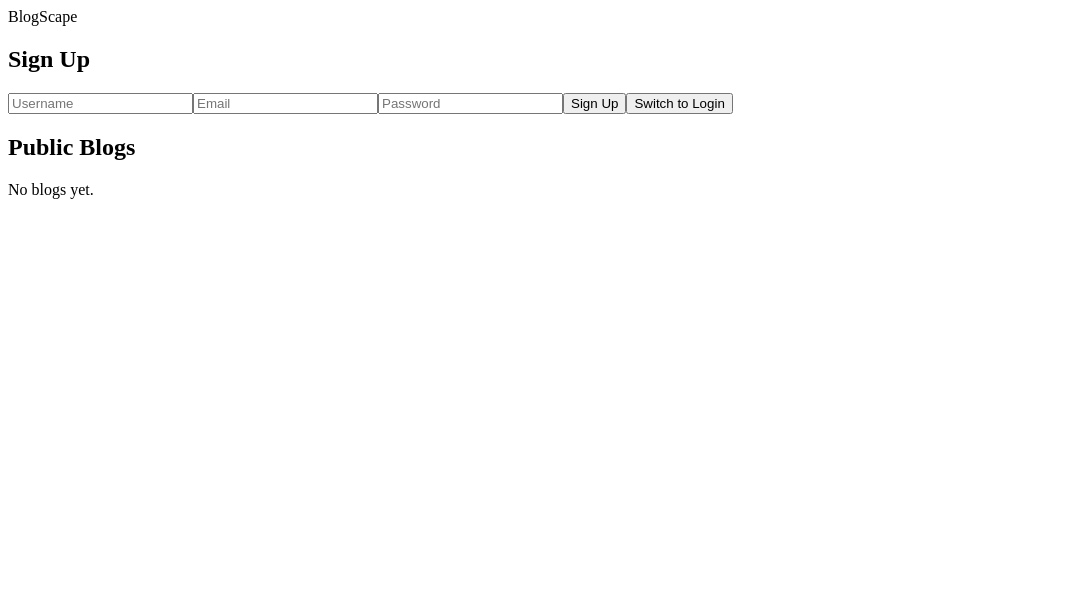
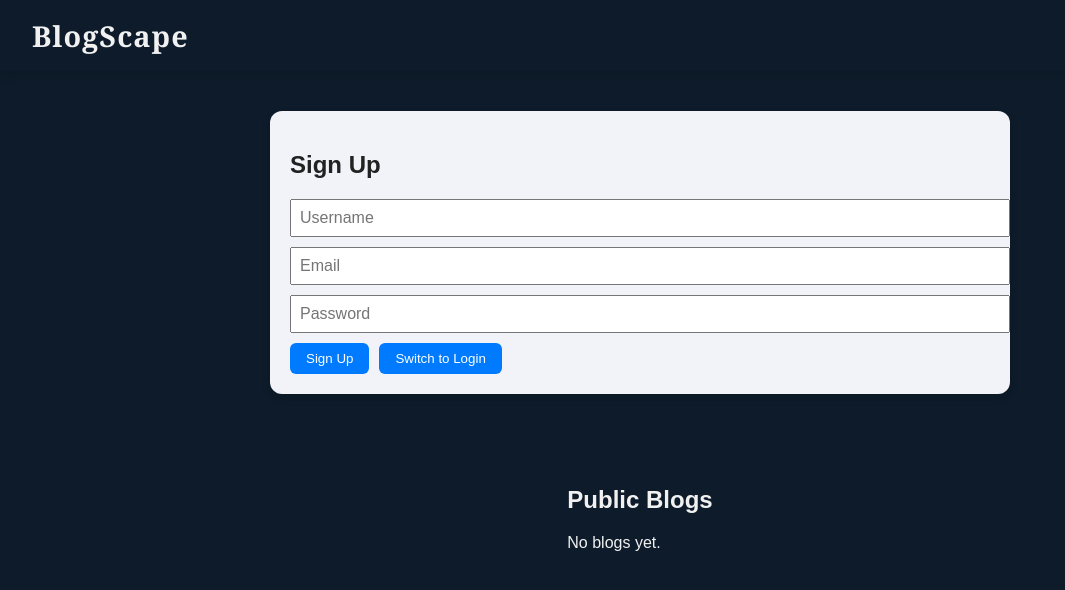
Before and after one commit to blackjackpiper/BlogScape, a React (Vite) app in the folder frontend/: page / in a window 1280 px wide. Shown: the top 590 px of the page, without its empty margins (0-1065 px from the left). Built offline with nearby package versions, Linux system fonts and the light colour scheme.

Commit message:
Update styles.css

```diff
--- a/frontend/src/styles.css
+++ b/frontend/src/styles.css
@@ -1,17 +1,20 @@
 
-/*body {
+body {
   font-family: Arial, sans-serif;
   margin: 0;
-  background-color: #f6f8fa;
+  background-color: #0d1b2a; /* Dark navy */
+  color: #f1f1f1; /* Light text for contrast */
 }
 
+/* Reusable Container */
 .container {
   max-width: 700px;
   margin: 40px auto;
   padding: 20px;
-  background-color: white;
+  background-color: #f1f3f8; /* Soft light background */
   border-radius: 12px;
   box-shadow: 0 4px 10px rgba(0, 0, 0, 0.1);
+  color: #222; /* Darker text for readability */
 }
 
 input, textarea {
@@ -36,6 +39,7 @@ button:hover {
   background-color: #0056b3;
 }
 
+/* Blog Items */
 .blog-item {
   border: 1px solid #ddd;
   padding: 1rem;
@@ -44,12 +48,13 @@ button:hover {
 }
 
 .private-blog {
-  background-color: #e8f5e9;
+  background-color: #e0f2f1; /* Softer greenish tone */
   border-left: 5px solid #2e7d32;
 }
 
+/* ✅ Modern Public Blog Card Style */
 .public-blog {
-  background-color: #f6f0fa;
+  background-color: #ede7f6; /* Soft purple tone */
   border-left: 4px solid #7b1fa2;
   padding: 1.2rem;
   margin: 1rem 0;
@@ -59,24 +64,21 @@ button:hover {
   max-width: 100%;
   word-wrap: break-word;
   overflow-wrap: break-word;
+  color: #222;
 }
-
-
-
 
 .public-blog h3 {
   margin: 0 0 0.5rem;
   font-size: 1.3rem;
   font-weight: bold;
   color: #333;
+}
 
-}
 .public-blog-grid {
   column-count: 2;
   column-gap: 2rem;
   padding: 1rem 2rem;
 }
-
 
 .public-blog-grid .blog-item {
   display: inline-block;
@@ -91,7 +93,6 @@ button:hover {
   }
 }
 
-
 .author {
   font-style: italic;
   color: #555;
@@ -105,6 +106,7 @@ button:hover {
   font-size: 0.9rem;
 }
 
+/* Like Button */
 .like-button {
   background: none;
   border: none;
@@ -115,6 +117,7 @@ button:hover {
   align-items: center;
 }
 
+/* Centered Public Blog Layout */
 .centered-container {
   max-width: 1200px;
   margin: 0 auto;
@@ -124,13 +127,13 @@ button:hover {
   align-items: center;
 }
 
+/* ✅ NAVBAR */
 .navbar {
   display: flex;
   justify-content: space-between;
   align-items: center;
   background-color: #0d1b2a;
   padding: 1rem 2rem;
-
   margin-bottom: 1.5rem;
   box-shadow: 0 4px 10px rgba(0, 0, 0, 0.1);
 }
@@ -159,6 +162,7 @@ button:hover {
   background-color: #415a77;
 }
 
+/* Full page layout */
 .main-layout {
   display: flex;
   flex-direction: column;
@@ -166,6 +170,7 @@ button:hover {
   background-color: #0d1b2a;
 }
 
+/* Flex layout for content below navbar */
 .content-layout {
   display: flex;
   flex: 1;
@@ -173,6 +178,7 @@ button:hover {
   gap: 2rem;
 }
 
+/* ✅ Left section: BlogForm + BlogList */
 .left-content {
   flex: 2.5;
   max-width: 1000px;
@@ -181,26 +187,41 @@ button:hover {
   gap: 2rem;
 }
 
+/* ✅ Right section: Sidebar */
 .right-sidebar {
   flex: 1;
   width: 300px;
   max-height: calc(100vh - 100px);
   overflow-y: auto;
-  background-color: #f0f4f8;
+  background-color: #dde4ed;
   padding: 1rem;
   border-radius: 10px;
   border: 1px solid #ccc;
 }
 
+/*.trend-sidebar-container {
+  flex: 1;
+  max-height: calc(100vh - 80px);
+  overflow-y: auto;
+  background-color: #e5eaf2;
+  border-left: 1px solid #ccc;
+  padding: 1rem;
+  border-radius: 8px;
+}*/
 .trend-sidebar-container {
   flex: 1;
   max-height: calc(100vh - 80px);
   overflow-y: auto;
-  background-color: #f8f8f8;
-  border-left: 1px solid #ccc;
+  background-color: #e6ecf2; /* Slightly darker than before */
+  border: 1px solid #ccc;
+  border-radius: 10px;
   padding: 1rem;
-  border-radius: 8px;
+  margin-top: 1rem;
+  box-shadow: 0 2px 8px rgba(0, 0, 0, 0.08);
+  color: #1c1c1c; /* Dark text for contrast */
 }
+
+
 .my-blogs-layout {
   display: flex;
   flex-direction: row;
@@ -209,40 +230,29 @@ button:hover {
   gap: 2rem;
 }
 
+/* LEFT section: form + blogs */
 .blog-section {
   flex: 3;
-  background-color: white;
+  background-color: #f1f3f8;
   border-radius: 10px;
   padding: 1.5rem;
   box-shadow: 0 2px 8px rgba(0, 0, 0, 0.05);
+  color: #222;
 }
 
 .similar-blogs {
-  background-color: #f4f0fc;
+  background-color: #ede7f6;
   border-left: 4px solid #7b1fa2;
   padding: 1rem;
   border-radius: 8px;
   margin-top: 1rem;
+  color: #222;
 }
+
 .similar-blogs h4 {
   margin-bottom: 0.5rem;
 }
+
 .similar-blogs ul {
   padding-left: 1rem;
 }
-
-
-
-
-.container {
-  background-color: #f1f3f8;
-}
-
-.blog-section {
-  background-color: #f1f3f8;
-}
-
-.right-sidebar {
-  background-color: #dde4ed;
-}
-*/
```
